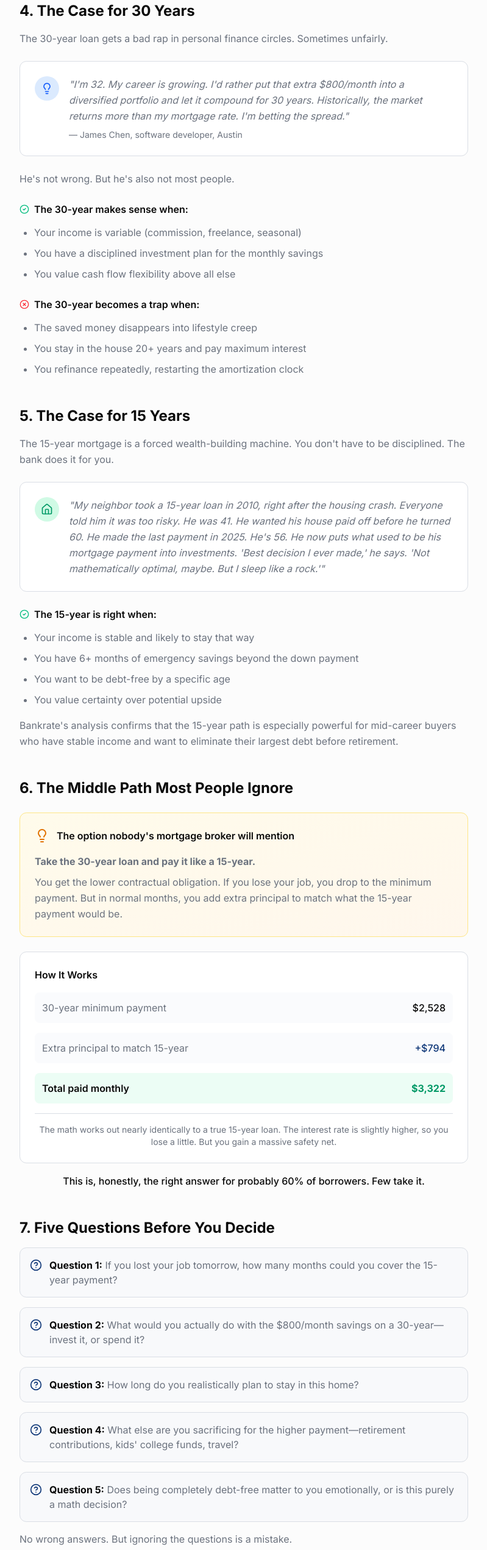
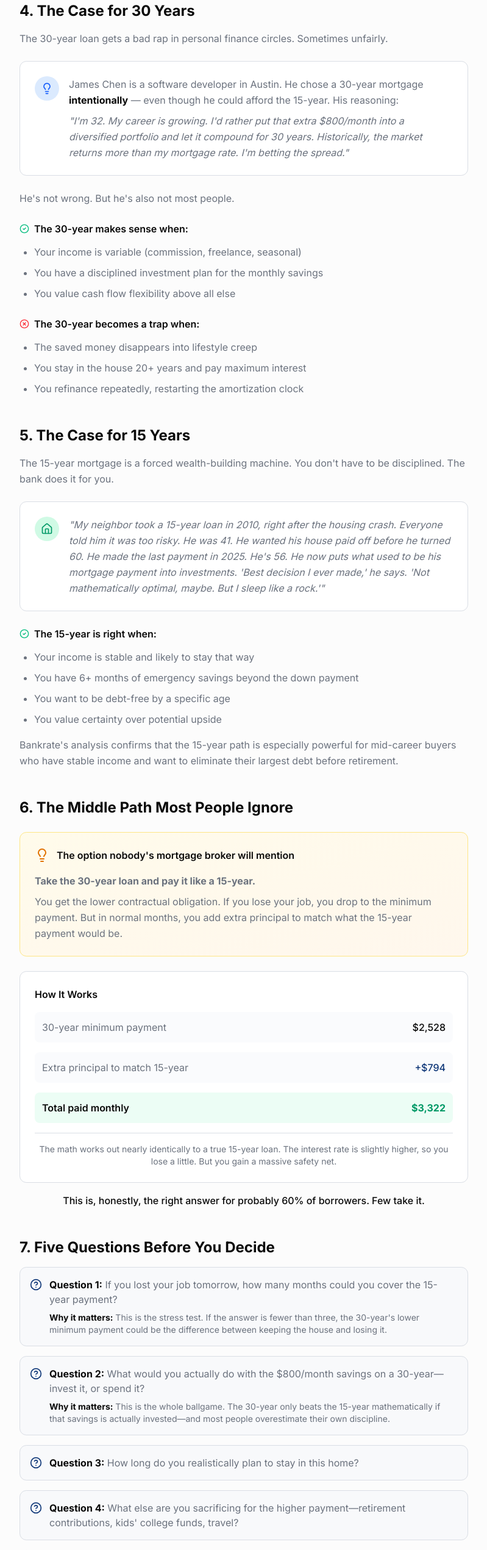
Before and after one commit to chongsong240/MortgagePro, a React (Vite) app: page /blog/30-vs-15-year in a window 1280 px wide. Shown: the part 2160-4701 px from the top of the page at 61% size, without its empty margins (240-1039 px from the left). Built offline with nearby package versions, Linux system fonts and the light colour scheme.

Commit message:
30 vs 15-year article: naturalize case study, add question explanations, add closing paragraph

```diff
--- a/src/components/blog/ThirtyVsFifteenYear.tsx
+++ b/src/components/blog/ThirtyVsFifteenYear.tsx
@@ -269,12 +269,16 @@ export default function ThirtyVsFifteenYear() {
                 <Lightbulb className="w-5 h-5 text-blue-600 dark:text-blue-400" />
               </div>
               <div>
-                <p className="text-muted-foreground italic">
+                <p className="text-muted-foreground">
+                  James Chen is a software developer in Austin. He chose a 30-year mortgage{' '}
+                  <strong className="text-foreground">intentionally</strong> — even though he could afford
+                  the 15-year. His reasoning:
+                </p>
+                <p className="text-muted-foreground italic mt-2">
                   "I'm 32. My career is growing. I'd rather put that extra $800/month into a diversified
                   portfolio and let it compound for 30 years. Historically, the market returns more than
                   my mortgage rate. I'm betting the spread."
                 </p>
-                <p className="text-sm text-muted-foreground mt-2">— James Chen, software developer, Austin</p>
               </div>
             </div>
           </div>
@@ -411,17 +415,32 @@ export default function ThirtyVsFifteenYear() {
 
         <div className="space-y-4">
           {[
-            { q: "If you lost your job tomorrow, how many months could you cover the 15-year payment?" },
-            { q: "What would you actually do with the $800/month savings on a 30-year—invest it, or spend it?" },
+            {
+              q: "If you lost your job tomorrow, how many months could you cover the 15-year payment?",
+              why: "This is the stress test. If the answer is fewer than three, the 30-year's lower minimum payment could be the difference between keeping the house and losing it.",
+            },
+            {
+              q: "What would you actually do with the $800/month savings on a 30-year—invest it, or spend it?",
+              why: "This is the whole ballgame. The 30-year only beats the 15-year mathematically if that savings is actually invested—and most people overestimate their own discipline.",
+            },
             { q: "How long do you realistically plan to stay in this home?" },
             { q: "What else are you sacrificing for the higher payment—retirement contributions, kids' college funds, travel?" },
             { q: "Does being completely debt-free matter to you emotionally, or is this purely a math decision?" },
           ].map((item, i) => (
-            <div key={i} className="flex items-start gap-3 p-4 bg-muted/30 rounded-xl border border-border">
-              <HelpCircle className="w-5 h-5 text-primary shrink-0 mt-0.5" />
-              <p className="text-muted-foreground">
-                <strong className="text-foreground">Question {i + 1}:</strong> {item.q}
-              </p>
+            <div key={i} className="p-4 bg-muted/30 rounded-xl border border-border">
+              <div className="flex items-start gap-3">
+                <HelpCircle className="w-5 h-5 text-primary shrink-0 mt-0.5" />
+                <div>
+                  <p className="text-muted-foreground">
+                    <strong className="text-foreground">Question {i + 1}:</strong> {item.q}
+                  </p>
+                  {item.why && (
+                    <p className="text-sm text-muted-foreground mt-2">
+                      <strong className="text-foreground">Why it matters:</strong> {item.why}
+                    </p>
+                  )}
+                </div>
+              </div>
             </div>
           ))}
         </div>
@@ -444,6 +463,14 @@ export default function ThirtyVsFifteenYear() {
           <p>
             Now toggle the "Extra Payment" slider and simulate the middle path. The right answer for your
             life might appear in that chart.
+          </p>
+
+          <p>
+            The 30-year vs 15-year decision isn't just about $312,000 in interest. It's about what kind of
+            life you want while you're paying it off. Some people want the house gone by 55 and are willing
+            to tighten their budget to make it happen. Others would rather have the breathing room and are
+            disciplined enough to invest the difference. Neither choice is wrong—as long as you make it with
+            your eyes open.
           </p>
 
           {/* CTA */}
```
